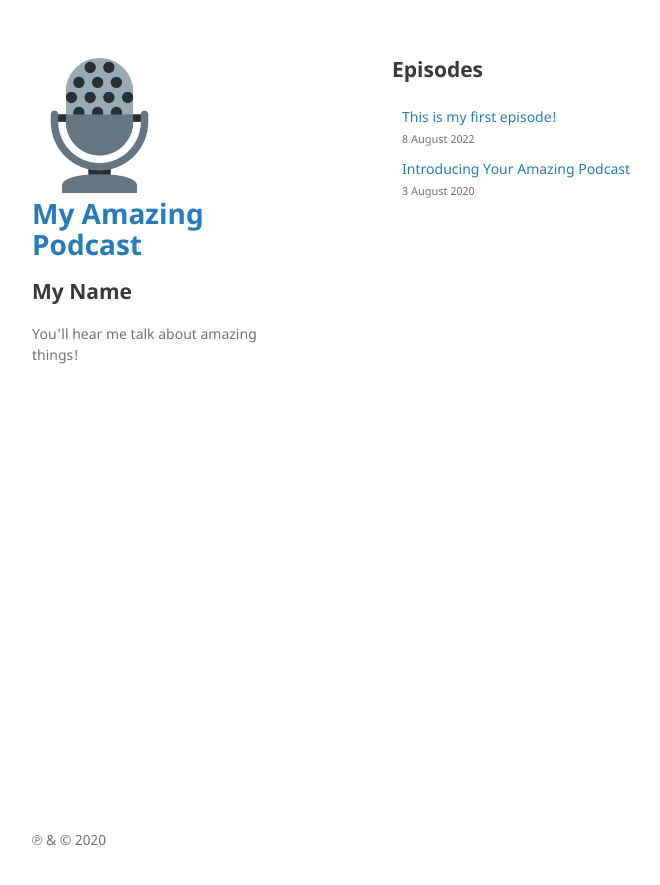
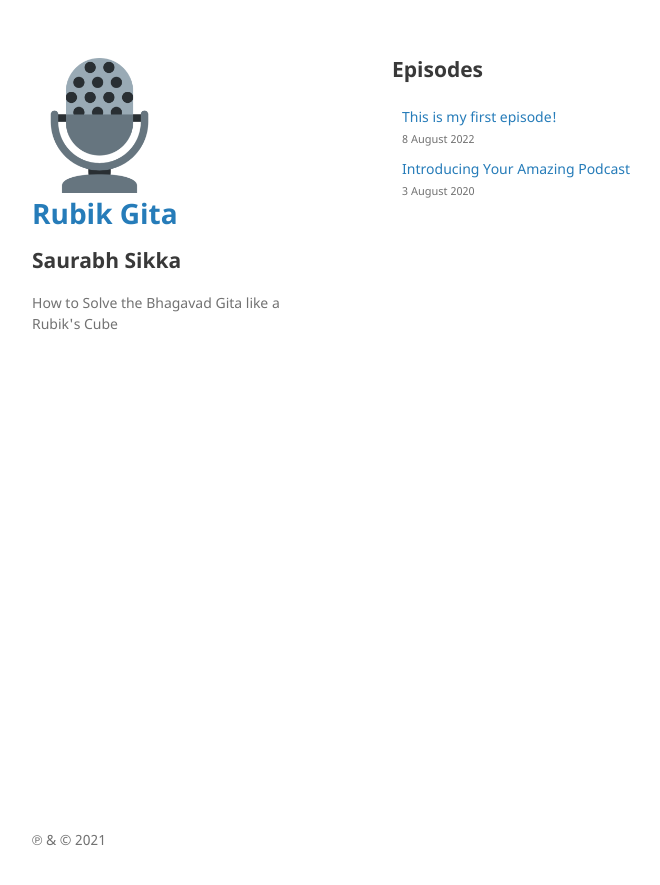
Before and after one commit to nacicatus/rubik-gita, a Jekyll site: the page built from index.md, in a window 1280 px wide. Shown: the top 885 px of the page, without its empty margins (178-838 px from the left). Built offline with Jekyll 4.4.1, drawn with Linux system fonts in a browser that asks for light colours.

Commit message:
Update _config.yml

```diff
--- a/_config.yml
+++ b/_config.yml
@@ -1,9 +1,9 @@
-title: My Amazing Podcast
-description: You'll hear me talk about amazing things!
-author: My Name
-email: my@email.com
+title: Rubik Gita
+description: How to Solve the Bhagavad Gita like a Rubik's Cube
+author: Saurabh Sikka
+email: saurabhsikka@icloud.com
 lang: en-us
-copyright: "&#x2117; &amp; &#xA9; 2020"
+copyright: "&#x2117; &amp; &#xA9; 2021"
 logo: /assets/img/logo.png
 # baseurl: "" # the subpath of your site, e.g. /blog
 # url: "" # the base hostname & protocol for your site, e.g. http://example.com
```
